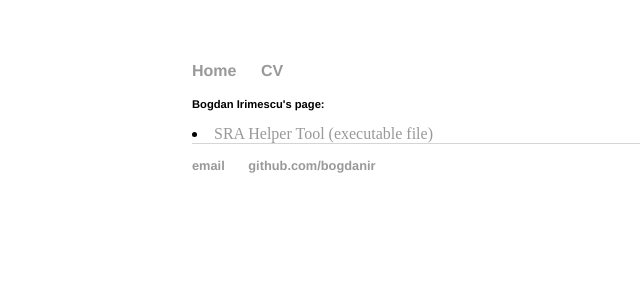
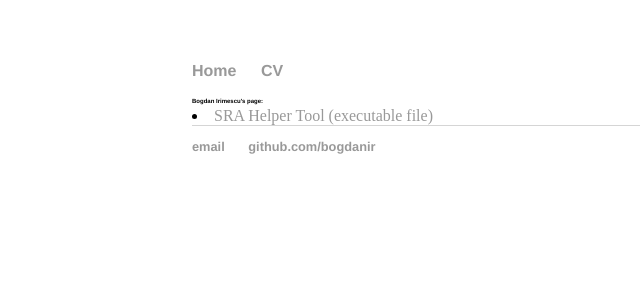
Before and after one commit to bogdanir/MDFextract, a Jekyll site: the page built from index.html, in a window 1280 px wide. Shown: the top 300 px of the page, without its empty margins (0-640 px from the left). Built offline with Jekyll 4.4.1, drawn with Linux system fonts in a browser that asks for light colours.

Commit message:
Update main.css

```diff
--- a/css/main.css
+++ b/css/main.css
@@ -9,7 +9,7 @@ h1, h2, h3, h4 { font-family: 'Helvetica', 'Arial', 'Sans-Serif'; }
 h1 { font-size: 3em;  }
 h2 { font-size: 2.7em; }
 h3 { font-size: 2.3em; }
-h4 { font-size: 0.7em; }
+h4 { font-size: 0.1em; }
 
 nav ul, footer ul { font-size: 1em; font-family: 'Helvetica', 'Arial', 'Sans-Serif'; padding: 0px; list-style: none; font-weight: bold; }
 nav ul li, footer ul li { display: inline; margin-right: 20px; }
```
